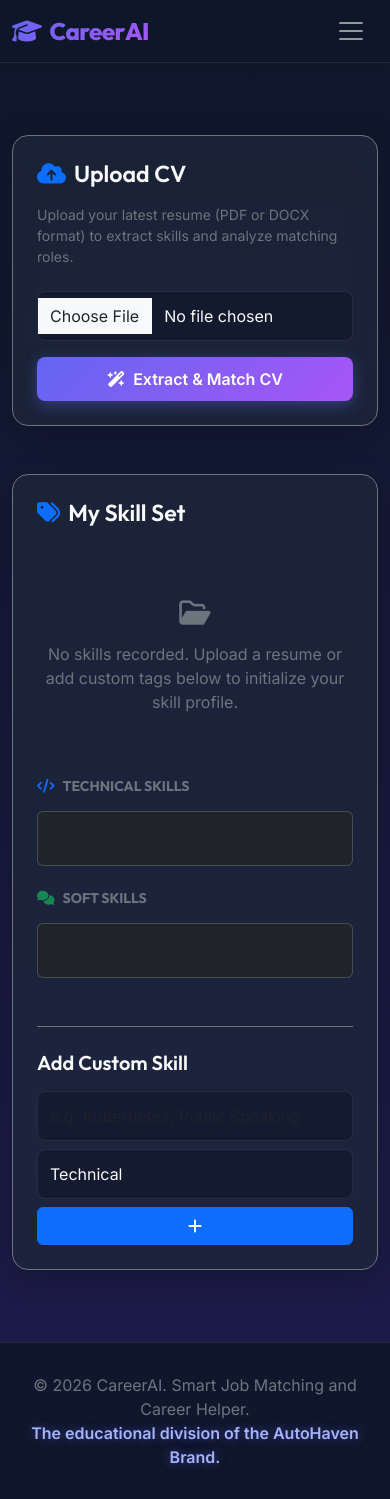
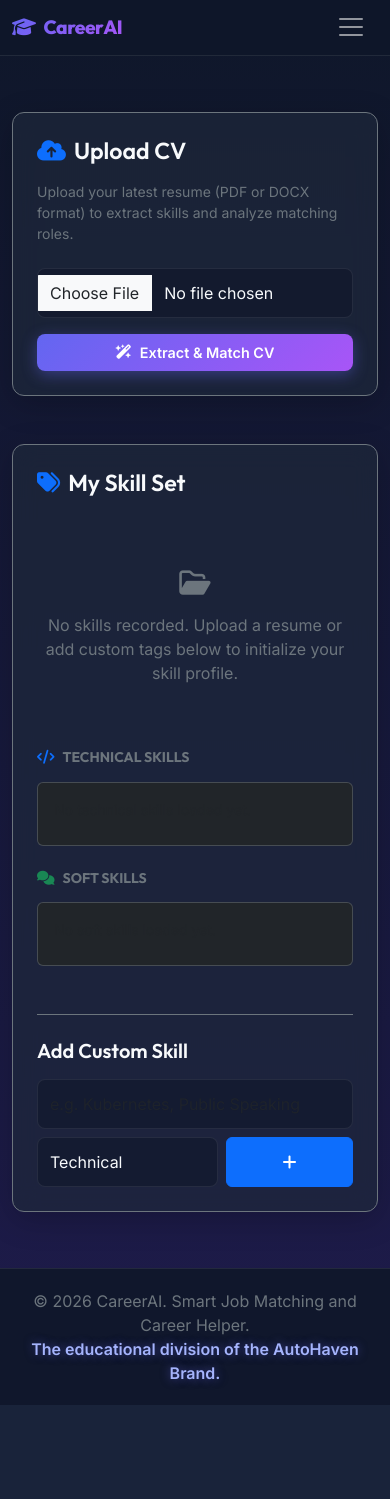
Before and after one commit to anjanadeashan/career-path, a Flask app: page /profile in a window 390 px wide. After the commit the page ends 1405 px from the top, so only its background shows below. Run offline with Flask 3, Linux system fonts and the light colour scheme; the visitor is signed in with stand-in values (Sample User, id 1); data that the repository does not hold is empty; parts of the project's set-up code (start-up, migrations or seed data) failed here and were passed over.

Commit message:
Make all pages fully responsive for mobile and tablet
- Add CSS media queries for mobile (<576px), tablet (<768px), and (<992px)
- Fix hero section: stack columns, scale headings, wrap buttons on mobile
- Fix login/register: better column widths and reduced padding on small screens
- Fix profile: stack left/right panels, fix skill containers and add-skill form
- Fix jobs: collapsible filter panel on mobile via Bootstrap collapse toggle
- Fix advisor: stack panels, wrap header buttons on small screens
- Replace min-vh-10 with skills-container-min CSS class
- Fix alert-container overflow on small screens

Co-Authored-By: Claude Sonnet 4.6 <noreply@anthropic.com>

```diff
--- a/app/static/css/style.css
+++ b/app/static/css/style.css
@@ -349,3 +349,93 @@ h1, h2, h3, h4, h5, h6 {
     border-radius: 0;
     font-size: 0.875rem;
 }
+
+/* Skills container minimum height */
+.skills-container-min {
+    min-height: 64px;
+}
+
+/* ===== RESPONSIVE MEDIA QUERIES ===== */
+
+/* Tablet and below (< 992px) */
+@media (max-width: 991.98px) {
+    .filter-panel-sticky {
+        position: static;
+        max-height: none;
+        overflow-y: visible;
+    }
+
+    .chat-container {
+        height: 400px;
+    }
+}
+
+/* Mobile (< 768px) */
+@media (max-width: 767.98px) {
+    main.py-5 {
+        padding-top: 2rem !important;
+        padding-bottom: 2rem !important;
+    }
+
+    .display-3 {
+        font-size: 2.2rem !important;
+    }
+
+    .display-4 {
+        font-size: 1.9rem !important;
+    }
+
+    .display-5 {
+        font-size: 1.6rem !important;
+    }
+
+    .chat-container {
+        height: 320px;
+    }
+
+    .chat-bubble {
+        max-width: 92%;
+    }
+
+    .navbar-brand-glow {
+        font-size: 1.2rem;
+    }
+
+    .glass-card {
+        border-radius: 12px;
+    }
+
+    .footer-custom {
+        padding: 20px 0;
+        text-align: center;
+    }
+}
+
+/* Small mobile (< 576px) */
+@media (max-width: 575.98px) {
+    .alert-container {
+        right: 10px;
+        left: 10px;
+        min-width: unset;
+        max-width: calc(100vw - 20px);
+    }
+
+    .display-3 {
+        font-size: 1.9rem !important;
+    }
+
+    .gradient-btn {
+        padding: 8px 18px;
+        font-size: 0.9rem;
+    }
+
+    .skill-pill {
+        font-size: 0.8rem;
+        padding: 5px 10px;
+    }
+
+    .match-badge {
+        font-size: 1rem;
+        padding: 6px 12px;
+    }
+}
--- a/app/templates/login.html
+++ b/app/templates/login.html
@@ -4,8 +4,8 @@
 
 {% block content %}
 <div class="container my-5">
-    <div class="row justify-content-center py-5">
-        <div class="col-md-6 col-lg-5">
+    <div class="row justify-content-center py-3 py-md-5">
+        <div class="col-11 col-sm-9 col-md-6 col-lg-5">
             {% if session.get('awaiting_verification') %}
                 <div class="glass-card p-4 border-warning mb-4 text-white">
                     <div class="d-flex align-items-start gap-3">
@@ -33,7 +33,7 @@
                 </div>
             {% endif %}
 
-            <div class="glass-card p-5 border-secondary">
+            <div class="glass-card p-4 p-md-5 border-secondary">
                 <div class="text-center mb-4">
                     <h2 class="fw-bold font-heading">Welcome Back</h2>
                     <p class="text-secondary small">Access your career advisor dashboard</p>
--- a/app/templates/profile.html
+++ b/app/templates/profile.html
@@ -7,7 +7,7 @@
     <div class="row g-4">
 
         <!-- Left Side: CV Upload & Structured Details -->
-        <div class="col-lg-5">
+        <div class="col-12 col-lg-5">
             <!-- CV Upload Card -->
             <div class="glass-card p-4 border-secondary mb-4">
                 <h3 class="mb-3 font-heading"><i class="fa-solid fa-cloud-arrow-up text-primary me-2"></i>Upload CV</h3>
@@ -57,7 +57,7 @@
                             <div class="d-flex align-items-center gap-2">
                                 <i class="fa-regular fa-file-lines text-info fs-5"></i>
                                 <div>
-                                    <strong class="text-truncate d-inline-block" style="max-width: 150px;">{{ resume.file_name }}</strong>
+                                    <strong class="text-truncate d-inline-block" style="max-width: min(150px, 40vw);">{{ resume.file_name }}</strong>
                                     <span class="text-secondary d-block" style="font-size: 0.75rem;">Uploaded {{ resume.created_at[:16] }}</span>
                                 </div>
                             </div>
@@ -146,7 +146,7 @@
         </div>
 
         <!-- Right Side: Skills Management Panel -->
-        <div class="col-lg-7">
+        <div class="col-12 col-lg-7">
             <div class="glass-card p-4 border-secondary h-100">
                 <div class="d-flex justify-content-between align-items-center mb-4">
                     <h3 class="mb-0 font-heading"><i class="fa-solid fa-tags text-primary me-2"></i>My Skill Set</h3>
@@ -162,7 +162,7 @@
                 <!-- Technical Skills -->
                 <div class="mb-4">
                     <h5 class="text-secondary small text-uppercase fw-bold mb-3"><i class="fa-solid fa-code text-primary me-2"></i>Technical Skills</h5>
-                    <div id="tech-skills-container" class="d-flex flex-wrap gap-1 p-3 rounded bg-dark bg-opacity-40 min-vh-10 border border-secondary border-opacity-50">
+                    <div id="tech-skills-container" class="d-flex flex-wrap gap-1 p-3 rounded bg-dark bg-opacity-40 skills-container-min border border-secondary border-opacity-50">
                         {% if tech_skills %}
                             {% for skill in tech_skills %}
                                 <span class="skill-pill skill-pill-tech">
@@ -179,7 +179,7 @@
                 <!-- Soft Skills -->
                 <div class="mb-5">
                     <h5 class="text-secondary small text-uppercase fw-bold mb-3"><i class="fa-solid fa-comments text-success me-2"></i>Soft Skills</h5>
-                    <div id="soft-skills-container" class="d-flex flex-wrap gap-1 p-3 rounded bg-dark bg-opacity-40 min-vh-10 border border-secondary border-opacity-50">
+                    <div id="soft-skills-container" class="d-flex flex-wrap gap-1 p-3 rounded bg-dark bg-opacity-40 skills-container-min border border-secondary border-opacity-50">
                         {% if soft_skills %}
                             {% for skill in soft_skills %}
                                 <span class="skill-pill skill-pill-soft">
@@ -197,16 +197,16 @@
                 <div class="pt-4 border-top border-secondary">
                     <h5 class="mb-3">Add Custom Skill</h5>
                     <form id="add-skill-form" class="row g-2">
-                        <div class="col-md-7">
+                        <div class="col-12 col-md-7">
                             <input type="text" class="form-control form-glass" id="skill-input" placeholder="e.g. Kubernetes, Public Speaking" required>
                         </div>
-                        <div class="col-md-3">
+                        <div class="col-7 col-md-3">
                             <select class="form-select form-glass" id="skill-type-select">
                                 <option value="technical" selected>Technical</option>
                                 <option value="soft">Soft Skill</option>
                             </select>
                         </div>
-                        <div class="col-md-2">
+                        <div class="col-5 col-md-2">
                             <button type="submit" class="btn btn-primary w-100 h-100"><i class="fa-solid fa-plus"></i></button>
                         </div>
                     </form>
--- a/app/templates/register.html
+++ b/app/templates/register.html
@@ -4,9 +4,9 @@
 
 {% block content %}
 <div class="container my-5">
-    <div class="row justify-content-center py-5">
-        <div class="col-md-6 col-lg-5">
-            <div class="glass-card p-5 border-secondary">
+    <div class="row justify-content-center py-3 py-md-5">
+        <div class="col-11 col-sm-9 col-md-6 col-lg-5">
+            <div class="glass-card p-4 p-md-5 border-secondary">
                 <div class="text-center mb-4">
                     <h2 class="fw-bold font-heading">Create Account</h2>
                     <p class="text-secondary small">Get started on your career analytics profile</p>
```
Also changed, not shown: app/templates/advisor.html (+4 -4 lines), app/templates/index.html (+9 -9 lines), app/templates/jobs.html (+15 -4 lines).
